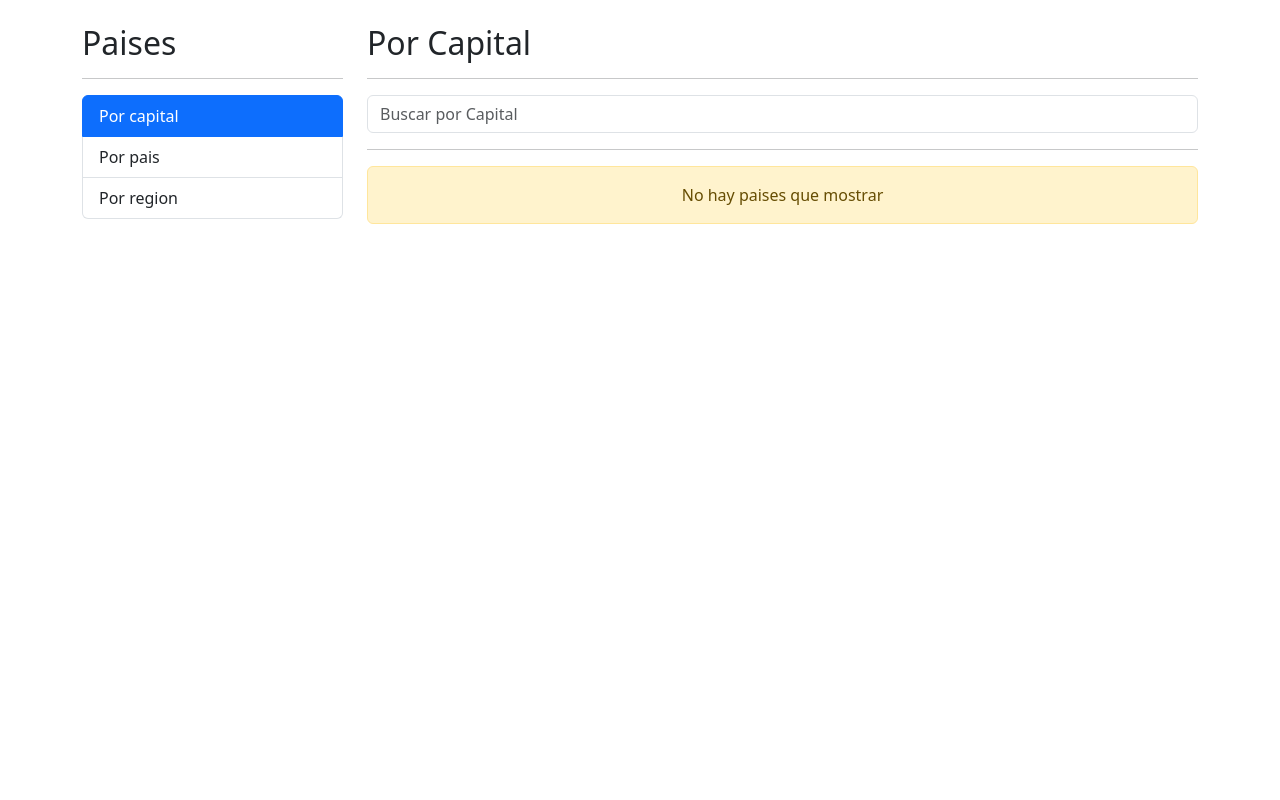
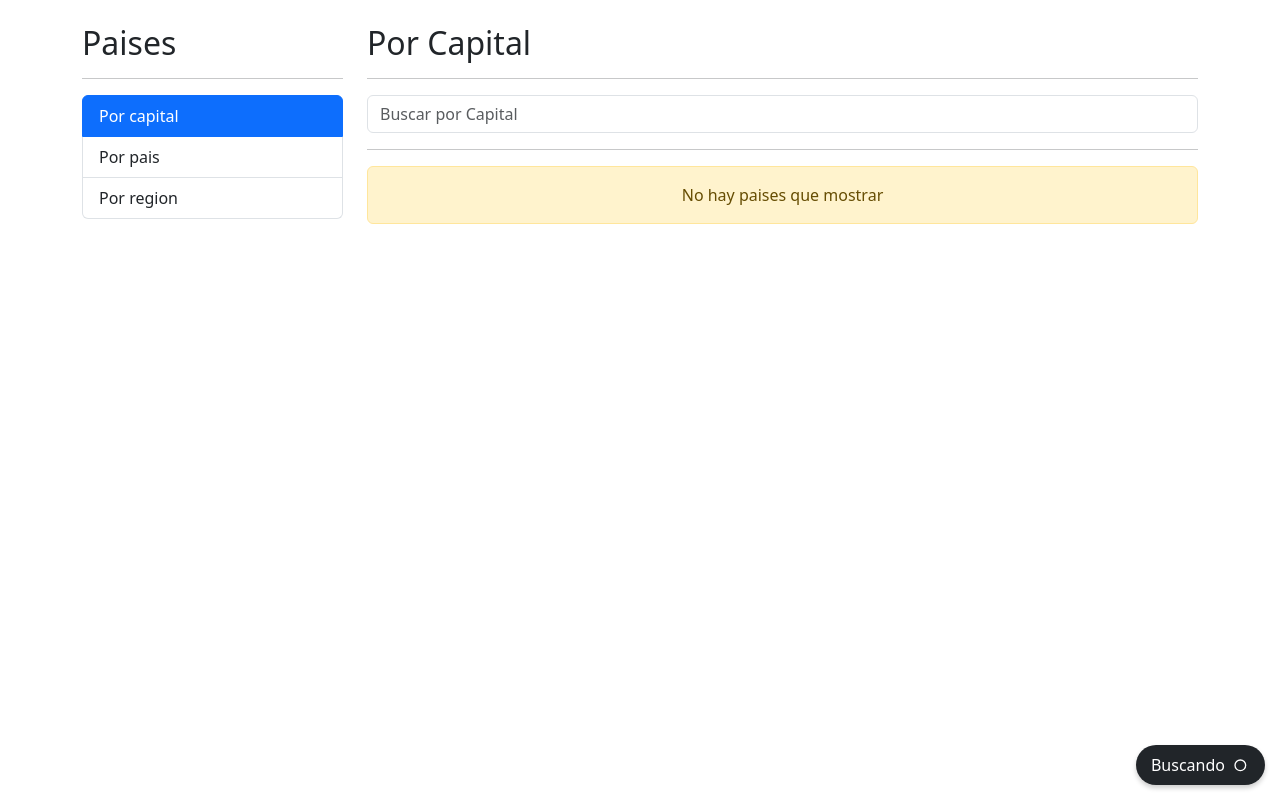
Before and after one commit to eduardom-34/countrySpa-devtalle-angular-cero, an Angular app: page /countries/by-capital in a window 1280 px wide. Built offline with nearby package versions, Linux system fonts and the light colour scheme.

Commit message:
LoadingComponent - mostrar un indicador de carga

```diff
--- a/src/app/countries/pages/by-capital-page/by-capital-page.component.html
+++ b/src/app/countries/pages/by-capital-page/by-capital-page.component.html
@@ -13,6 +13,7 @@
 <div class="row">
   <div class="col">
      <hr>
+     <shared-loading-spinner></shared-loading-spinner>
      <countries-table [countries]="countries" ></countries-table>
   </div>
 </div>
--- /dev/null
+++ b/src/app/shared/components/loading-spinner/loading-spinner.component.css
@@ -0,0 +1,16 @@
+.spinner-container {
+  align-items: center;
+  background-color: black;
+  border-radius: 20px;
+  bottom: 15px;
+  color: white;
+  display: flex;
+  padding: 5px 10px;
+  position: fixed;
+  right: 15px;
+  box-shadow: 0px 3px 5px rgba(0, 0, 0, 0.2);
+}
+
+span {
+  margin-left: 5px;
+}
--- /dev/null
+++ b/src/app/shared/components/loading-spinner/loading-spinner.component.html
@@ -0,0 +1,47 @@
+<div class="spinner-container bg-dark">
+  <span>Buscando</span>
+
+  <!-- By Sam Herbert (@sherb), for everyone. More @ http://goo.gl/7AJzbL -->
+<svg width="30" height="30" viewBox="0 0 45 45" xmlns="http://www.w3.org/2000/svg" stroke="#fff">
+  <g fill="none" fill-rule="evenodd" transform="translate(1 1)" stroke-width="2">
+      <circle cx="22" cy="22" r="6" stroke-opacity="0">
+          <animate attributeName="r"
+               begin="1.5s" dur="3s"
+               values="6;22"
+               calcMode="linear"
+               repeatCount="indefinite" />
+          <animate attributeName="stroke-opacity"
+               begin="1.5s" dur="3s"
+               values="1;0" calcMode="linear"
+               repeatCount="indefinite" />
+          <animate attributeName="stroke-width"
+               begin="1.5s" dur="3s"
+               values="2;0" calcMode="linear"
+               repeatCount="indefinite" />
+      </circle>
+      <circle cx="22" cy="22" r="6" stroke-opacity="0">
+          <animate attributeName="r"
+               begin="3s" dur="3s"
+               values="6;22"
+               calcMode="linear"
+               repeatCount="indefinite" />
+          <animate attributeName="stroke-opacity"
+               begin="3s" dur="3s"
+               values="1;0" calcMode="linear"
+               repeatCount="indefinite" />
+          <animate attributeName="stroke-width"
+               begin="3s" dur="3s"
+               values="2;0" calcMode="linear"
+               repeatCount="indefinite" />
+      </circle>
+      <circle cx="22" cy="22" r="8">
+          <animate attributeName="r"
+               begin="0s" dur="1.5s"
+               values="6;1;2;3;4;5;6"
+               calcMode="linear"
+               repeatCount="indefinite" />
+      </circle>
+  </g>
+</svg>
+
+</div>
```
Also changed, not shown: src/app/shared/components/loading-spinner/loading-spinner.component.ts (added, +10 -0 lines), src/app/shared/shared.module.ts (+8 -5 lines).
